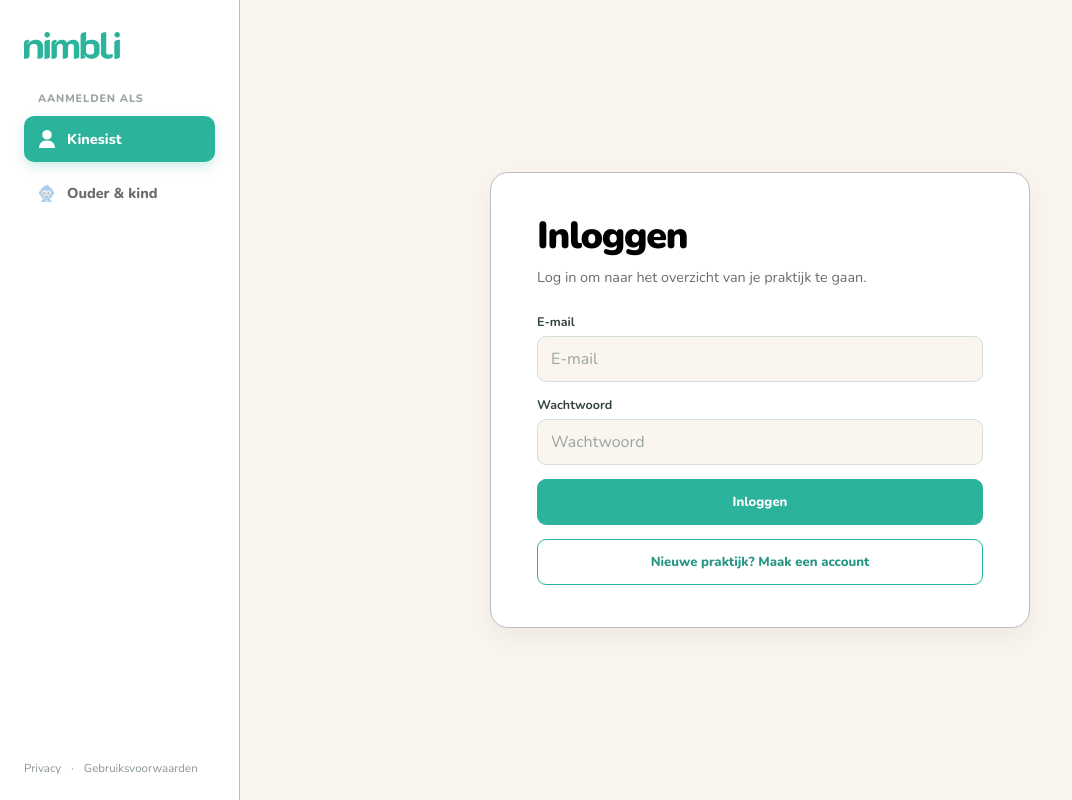
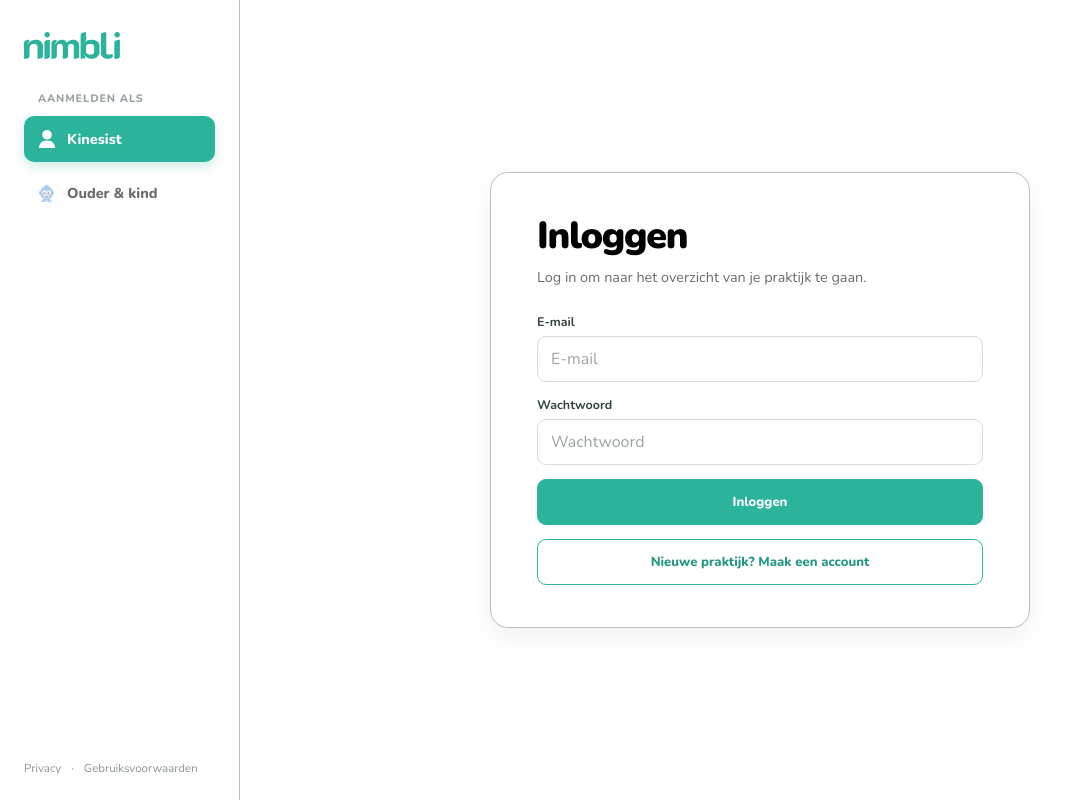
Before and after one commit to ArnoutVerse7/nimbli, a React (Vite) app in the folder nimbli/: page / in a window 1280 px wide. Shown: the whole page, without its empty margins (0-1072 px from the left). Built offline with nearby package versions, Linux system fonts and the light colour scheme; no server answers.

Commit message:
Use white page backgrounds

```diff
--- a/nimbli/src/index.css
+++ b/nimbli/src/index.css
@@ -16,7 +16,7 @@
   --nimbli-dark-yellow: #bd9546;
   --nimbli-main-dark-green: #259783;
   --nimbli-black: #000000;
-  --nimbli-page-background: var(--nimbli-offwhite);
+  --nimbli-page-background: var(--nimbli-white);
   --nimbli-surface: var(--nimbli-white);
   --nimbli-border: var(--nimbli-gray);
   --nimbli-text: var(--nimbli-black);
```
